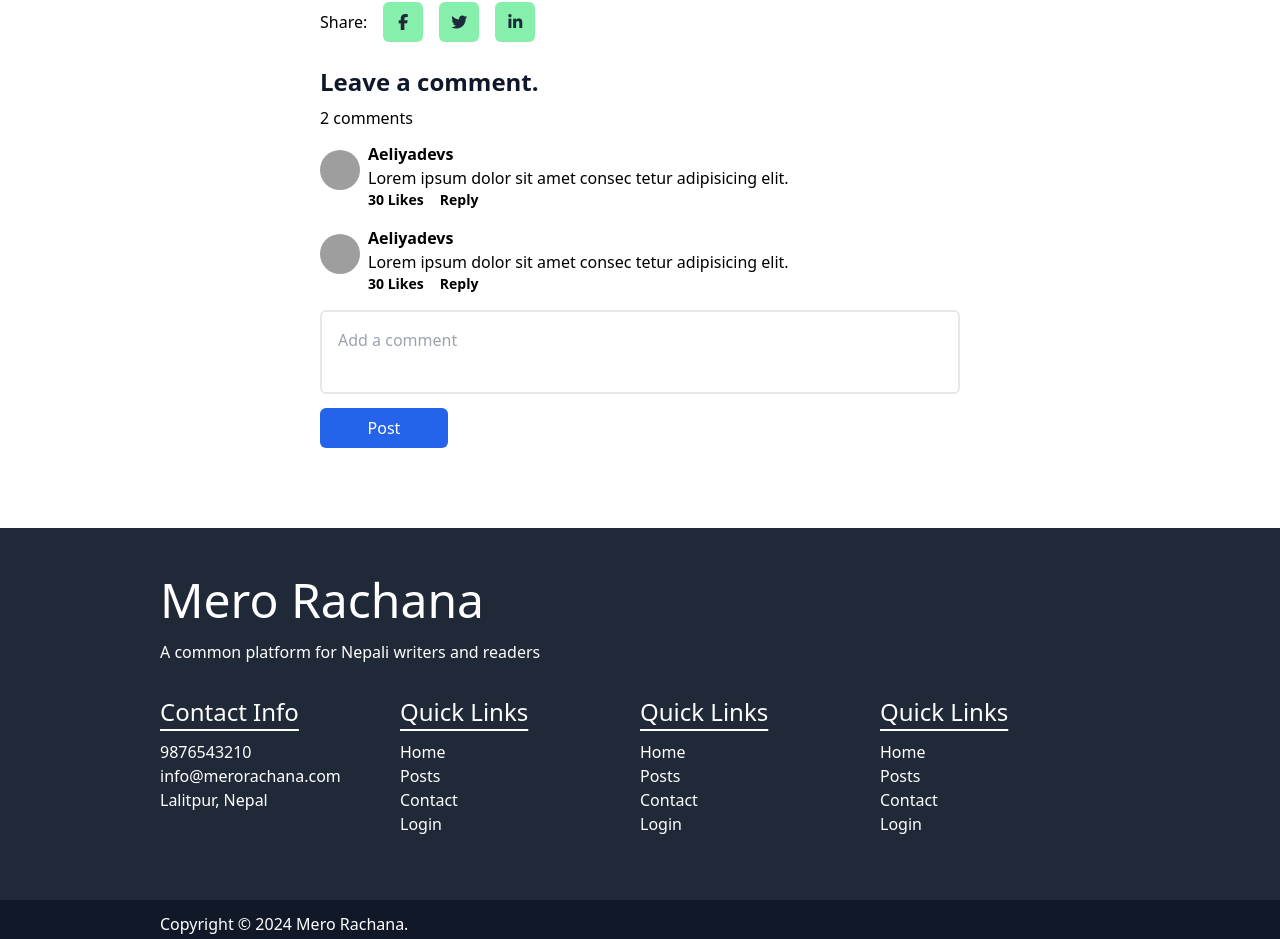
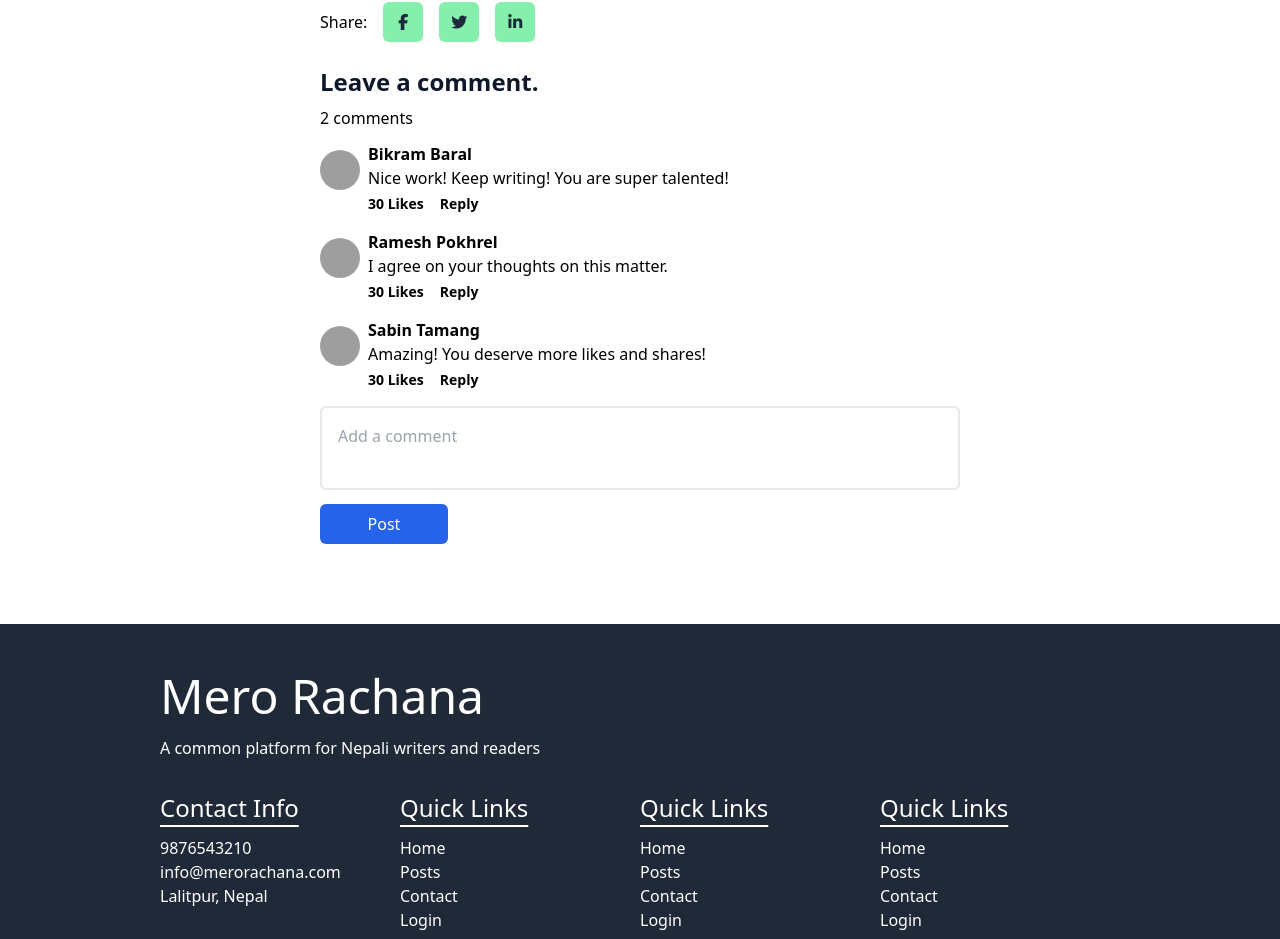
Before and after one commit to aeliyadevs/mero-rachana, a React (Vite) app: page /posts/1 in a window 1280 px wide. Shown: the part 1246-2185 px from the top of the page. Built offline with nearby package versions, Linux system fonts and the light colour scheme; grey boxes are pictures that could not be loaded.

Commit message:
load comments from json file

```diff
--- a/src/components/Comment.tsx
+++ b/src/components/Comment.tsx
@@ -1,4 +1,5 @@
 import HeadingThree from "./ul/HeadingThree";
+import { comments } from "../data/defaultPosts.json";
 
 const Comment = () => {
   return (
@@ -6,36 +7,24 @@ const Comment = () => {
       <HeadingThree heading="Leave a comment." />
       <p className="pb-3">2 comments</p>
       <div>
+        {comments.map((comment) => (
           <div className="flex mb-4">
             <img
-            src="https://avatars.githubusercontent.com/u/25717458?v=4"
+              src={comment.profile}
               alt=""
               className="w-10 h-10 rounded-full mt-2 mr-2"
             />
             <div>
-            <h4 className="font-bold">Aeliyadevs</h4>
-            <p>Lorem ipsum dolor sit amet consec tetur adipisicing elit.</p>
-            <div className="flex gap-4 text-sm font-semibold">
+              <h4 className="font-bold">{comment.author}</h4>
+              <p className="mb-1">{comment.comment}</p>
+              <div className="flex gap-4 text-sm font-bold">
+                {/* <p>{comment.commentedOn}</p> */}
                 <p>30 Likes</p>
                 <p>Reply</p>
               </div>
             </div>
           </div>
-        <div className="flex mb-4">
-          <img
-            src="https://avatars.githubusercontent.com/u/25717458?v=4"
-            alt=""
-            className="w-10 h-10 rounded-full mt-2 mr-2"
-          />
-          <div>
-            <h4 className="font-bold">Aeliyadevs</h4>
-            <p>Lorem ipsum dolor sit amet consec tetur adipisicing elit.</p>
-            <div className="flex gap-4 text-sm font-semibold">
-              <p>30 Likes</p>
-              <p>Reply</p>
-            </div>
-          </div>
-        </div>
+        ))}
       </div>
       <form action="">
         <textarea
```
Lines whose indentation alone changed are shown as unchanged.
